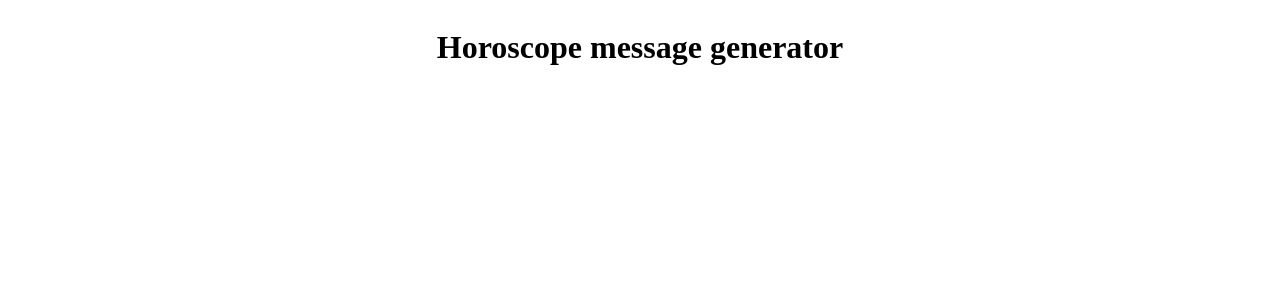
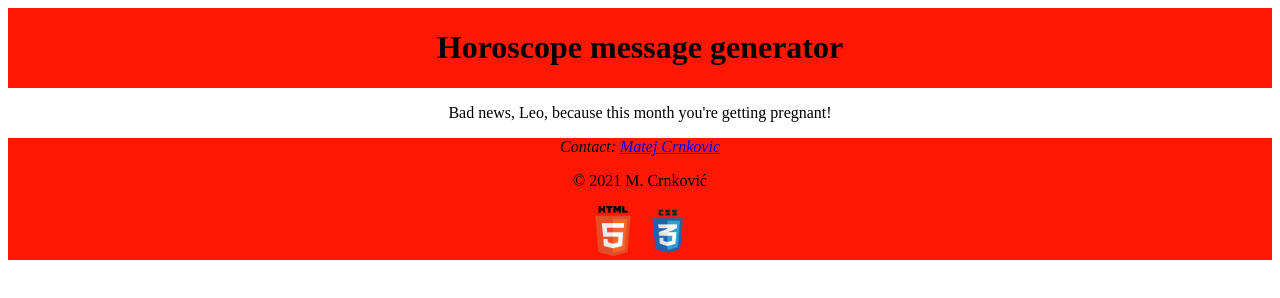
Before and after one commit to mcrnkovic04/mixedmessages, a plain HTML site: page index.html in a window 1280 px wide. Drawn offline with Linux system fonts and the light colour scheme.

Commit message:
Added pictures and adjusted CSS

```diff
--- a/JS/script.js
+++ b/JS/script.js
@@ -1,25 +1,60 @@
+const database = {
+    beginning: ["It's the most wonderful time for you, ", "Bad news, ", "This is a warning, ", "You better get ready, ", "I hope your calendar is clear, "],
+    horoscopeSign: ["Aquarius, ", "Pisces, ", "Aries, ", "Taurus, ", "Gemini, ", "Cancer, ", "Leo, ", "Virgo, ", "Libra, " , "Scorpio, ", "Sagitarius, ", "Capricorn, "],
+    timeStamp: ["because today ", "because this month ", "because this week ", "because this year "],
+    ending: ["you're getting married!", "you're getting pregnant!", "you'll lose your job!", "you'll get hit by a car!", "you might lose all your money!", "you'll win the lottery!", "You're getting a puppy!"]
+
+};
+
+var message = {
+    beginning: "",
+    horoscopeSign: "",
+    timeStamp: "",
+    ending: ""
+};
+
+function setMessage(){
+    message.beginning = getMessagePart(database.beginning);
+    message.horoscopeSign = getMessagePart(database.horoscopeSign);
+    message.timeStamp = getMessagePart(database.timeStamp);
+    message.ending = getMessagePart(database.ending);
+}
+
 function getMessagePart(array) {
     let messagePart = [];
     messagePart = array[Math.floor(Math.random()*array.length)]
     return messagePart;
 }
 
+function displayMessage(){
+
 console.log("Welcome to our randomly generated horoscope messages!");
 console.log("------------------------------------------");
 console.log("Here is a randomly generated message about your future:")
 
 
+setMessage();
 
-let horoscopeSign = ["Aquarius, ", "Pisces, ", "Aries, ", "Taurus, ", "Gemini, ", "Cancer, ", "Leo, ", "Virgo, ", "Libra, " , "Scorpio, ", "Sagitarius, ", "Capricorn, "];
-let timeStamp = ["because today ", "because this month ", "because this week ", "because this year "];
-let beginning = ["It's the most wonderful time for you, ", "Bad news, ", "This is a warning, ", "You better get ready, ", "I hope your calendar is clear, "]
-let ending = ["you're getting married!", "you're getting pregnant!", "you'll lose your job!", "you'll get hit by a car!", "you might lose all your money!", "you'll win the lottery!", "You're getting a puppy!"];
+var text = "<p>";
+text += message.beginning;
+text += message.horoscopeSign
+text += message.timeStamp;
+text += message.ending;
+text += "</p>";
 
-let randomMessage = "";
-
-randomMessage += getMessagePart(beginning) + getMessagePart(horoscopeSign) + getMessagePart(timeStamp) + getMessagePart(ending);
-
-console.log(randomMessage);
+document.getElementById("msg").innerHTML = text;
 
 console.log("------------------------------------------");
 console.log("Thank you, and please come again!");
+}
+
+function debugMessage(){
+    setMessage();
+
+    console.log(message.beginning);
+    console.log(message.horoscopeSign);
+    console.log(message.timeStamp);
+    console.log(message.ending);
+}
+
+debugMessage();
--- /dev/null
+++ b/css/style.css
@@ -0,0 +1,26 @@
+body{
+    display: grid;
+    grid-template-columns: auto;
+    max-width: 100%;
+
+}
+header, h1 {
+    grid-column: 1 / span 1;
+    grid-row: 1;
+    text-align: center;
+    background-color: #FF1801;
+}
+
+
+div {
+    grid-column: 1 / span 1;
+    grid-row:2;
+    text-align: center;
+    color: #000000;
+}
+
+footer {
+    text-align: center;
+    background-color: #FF1801;
+
+}
--- a/index.html
+++ b/index.html
@@ -4,7 +4,7 @@ To change this license header, choose License Headers in Project Properties.
 To change this template file, choose Tools | Templates
 and open the template in the editor.
 -->
-<html lang = "hr">
+<html lang = "eng">
     <head>
         <title>Horoscope message generator</title>
         <meta charset="UTF-8">
@@ -12,43 +12,24 @@ and open the template in the editor.
         <meta name="Creator" content="mcrnkovic04">
         <meta name="Header" content="CodeCademy portfolio projects">
         <meta name="Codecademy course" content="Full-stack Engineer career path">
-        <script type="text/javascript" src=JS/script.js></script>
+        <link href="css/style.css" type="text/css" rel="stylesheet">
+        <script type="text/javascript" src="JS/script.js"></script>
     </head>
 
-    <style>
-        .bar{
-                display: grid;
-                grid-template-columns: auto auto auto;
-                max-width: 100%;
-            }
-            .headAlignment {
-                grid-column: 1 / span 3;
-                grid-row: 1;
-                text-align: center;
-            }
 
-
-            .gridAlignment {
-                grid-column: 2 / span 2;
-                grid-row:2;
-            }
-
-            .footerAlignment {
-                grid-column: 1 / span 3;
-                grid-row:3;
-                text-align: center;
-            }
-    </style>
-
-    <body class="bar">
-<header class="headAlignment">
+    <body>
+<header>
     <h1>Horoscope message generator</h1>
 </header>
-    <div id = "content" class = "gridAlignment">
-        <p id = "msg"></p>
-    </div>
-        <script>
-            displayMessage();
-        </script>
+<div><p id="msg"></p></div>
+<script>
+    displayMessage();
+</script>
     </body>
+    <footer>
+        <address>Contact: <a href="mailto:matej.crnkovic05@gmail.com">Matej Crnkovic</a></address>
+        <p>&copy; 2021 M. Crnković</p>
+    <img alt="HTML5 logo" src="pictures/HTML5.png" width="50" />
+    <img alt="CSS3 logo" src="pictures/CSS3.png" width="50"/>
+    </footer>
 </html>
```
Also changed, not shown: pictures/CSS3.png (added), pictures/HTML5.png (added), 1 other file.
